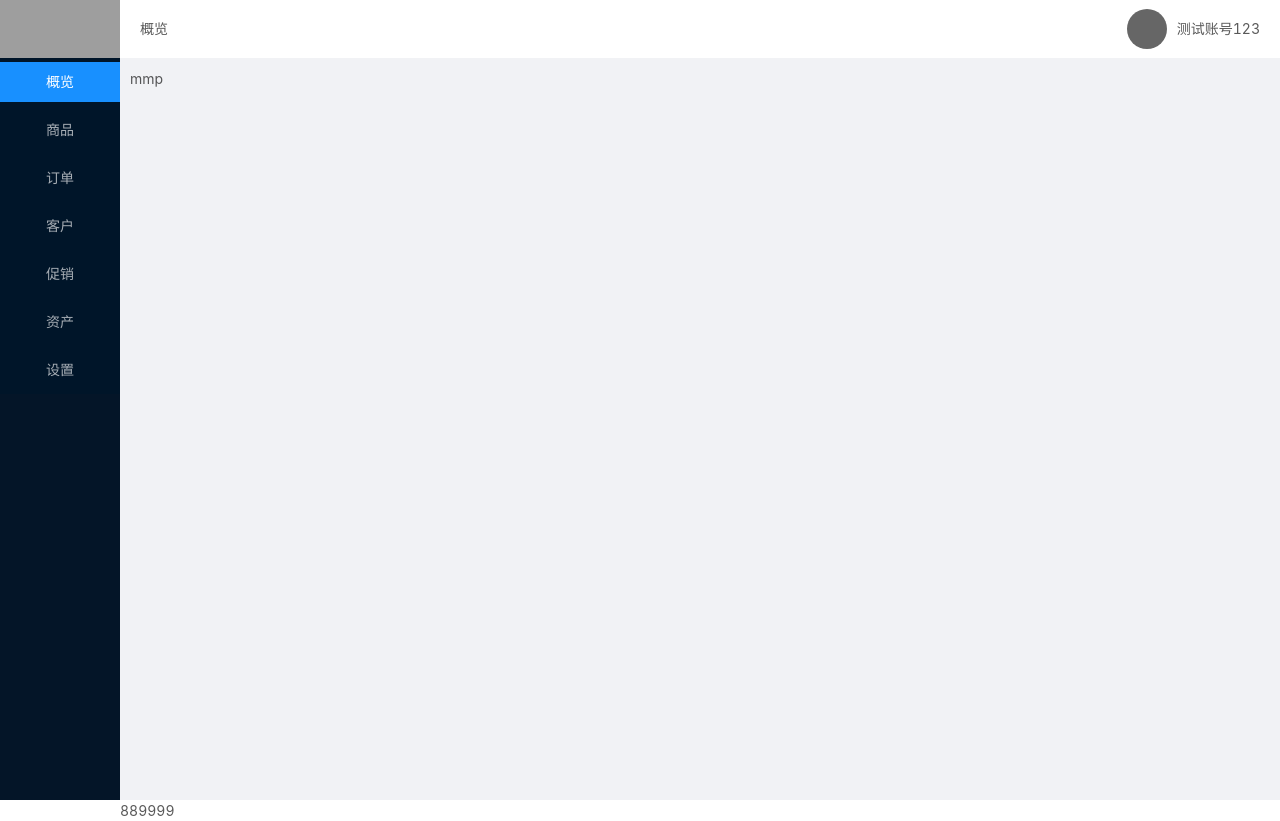
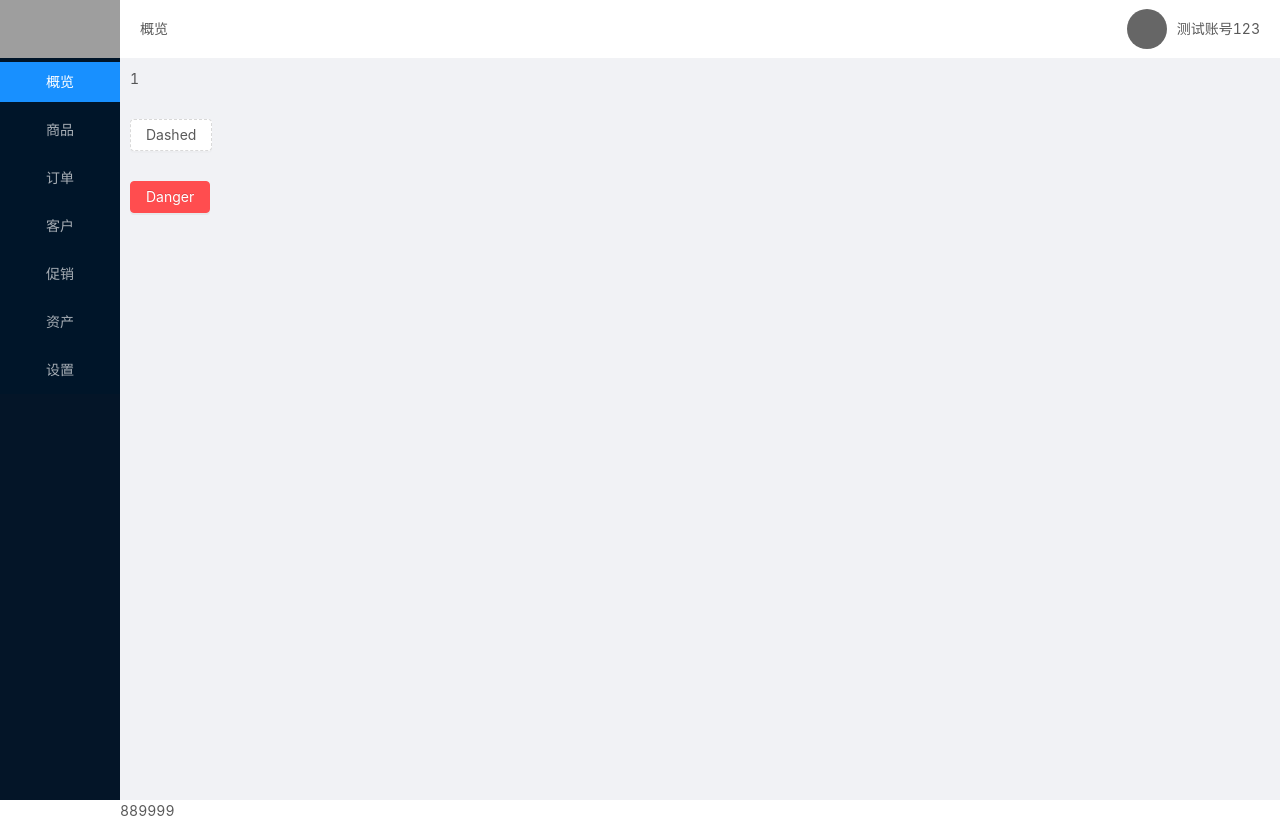
Before and after one commit to wlfsgswg/my-vue-app, a Vue app: page /#/ in a window 1280 px wide. Both pictures are taken after a click on the item "概览". Built offline with nearby package versions, Linux system fonts and the light colour scheme; grey boxes are pictures that could not be loaded.

Commit message:
拆分路由store等

```diff
--- a/package.json
+++ b/package.json
@@ -23,7 +23,8 @@
     "less": "^3.11.1",
     "less-loader": "^5.0.0",
     "vue-router": "^3.1.6",
-    "vue-template-compiler": "^2.6.11"
+    "vue-template-compiler": "^2.6.11",
+    "vuex": "^3.1.3"
   },
   "eslintConfig": {
     "root": true,
--- a/src/App.vue
+++ b/src/App.vue
@@ -8,7 +8,7 @@
 export default {
   name: "app",
   mounted(){
-      // console.log(this)
+      console.log(this)
   }
 };
 </script>
--- a/src/containers/Home/Goods/Control/index.vue
+++ b/src/containers/Home/Goods/Control/index.vue
@@ -1,6 +1,6 @@
 <template>
   <div>
-    goods/control
+    {{ num }}
   </div>
 </template>
 
@@ -12,6 +12,10 @@ export default {
   mounted() {},
   methods: {},
   watch: {},
-  computed: {}
+  computed: {
+    num() {
+      return this.$store.state.count;
+    }
+  }
 };
 </script>
--- a/src/containers/Home/Survey/Com/index.vue
+++ b/src/containers/Home/Survey/Com/index.vue
@@ -1,6 +1,12 @@
 <template>
   <div>
-    mmp
+    <div>{{ num }}</div>
+    <div class="p-t-30">
+      <a-button type="dashed" @click="handleChange1">Dashed</a-button>
+    </div>
+    <div class="p-t-30">
+      <a-button type="danger" @click="handleChange2">Danger</a-button>
+    </div>
   </div>
 </template>
 
@@ -9,8 +15,19 @@ export default {
   data: () => ({}),
   components: {},
   mounted() {},
-  methods: {},
+  methods: {
+    handleChange1() {
+      this.$store.commit("add",9);
+    },
+    handleChange2() {
+      this.$store.commit("min",1);
+    }
+  },
   watch: {},
-  computed: {}
+  computed: {
+    num() {
+      return this.$store.state.count;
+    }
+  }
 };
 </script>
--- a/src/main.js
+++ b/src/main.js
@@ -1,27 +1,16 @@
 import Vue from "vue";
-import VueRouter from "vue-router";
 import App from "./App.vue";
-import { routes } from "./routes";
+import { store } from "./store";
+import { router } from "./routes/routes";
 import "./less/common.less";
-
 // 有关antdUi组件
 import "ant-design-vue/dist/antd.css";
 import Antd from "ant-design-vue";
 Vue.use(Antd);
-Vue.use(VueRouter);
 Vue.config.productionTip = false;
-const router = new VueRouter({
-  routes // (缩写) 相当于 routes: routes
-});
-// 路由守卫
-let routerArr = [];
-router.beforeEach((to, from, next) => {
-  routerArr.push(to.path);
-  // console.log(routerArr);
-  next();
-});
 
 new Vue({
   router,
+  store,
   render: h => h(App)
 }).$mount("#app");
--- /dev/null
+++ b/src/routes/routes.js
@@ -0,0 +1,18 @@
+import Vue from "vue";
+import VueRouter from "vue-router";
+import { routes } from "./index";
+
+Vue.use(VueRouter);
+// router
+const router = new VueRouter({
+  routes // (缩写) 相当于 routes: routes
+});
+// 路由守卫
+let routerArr = [];
+router.beforeEach((to, from, next) => {
+  routerArr.push(to.path);
+  // console.log(routerArr);
+  next();
+});
+
+export { router };
--- /dev/null
+++ b/src/store/index.js
@@ -0,0 +1,21 @@
+import Vue from "vue";
+import Vuex from "vuex";
+
+Vue.use(Vuex);
+const store = new Vuex.Store({
+  state: {
+    count: 1
+  },
+  mutations: {
+    add(state, n) {
+      // 变更状态
+      state.count = state.count + n;
+    },
+    min(state, n) {
+      // 变更状态
+      state.count = state.count - n;
+    }
+  }
+});
+
+export { store };
```
